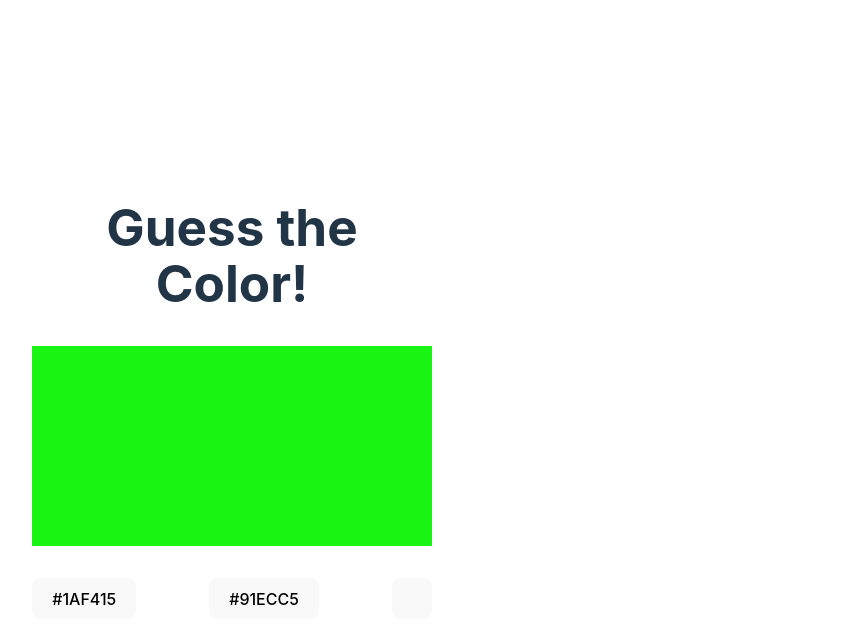
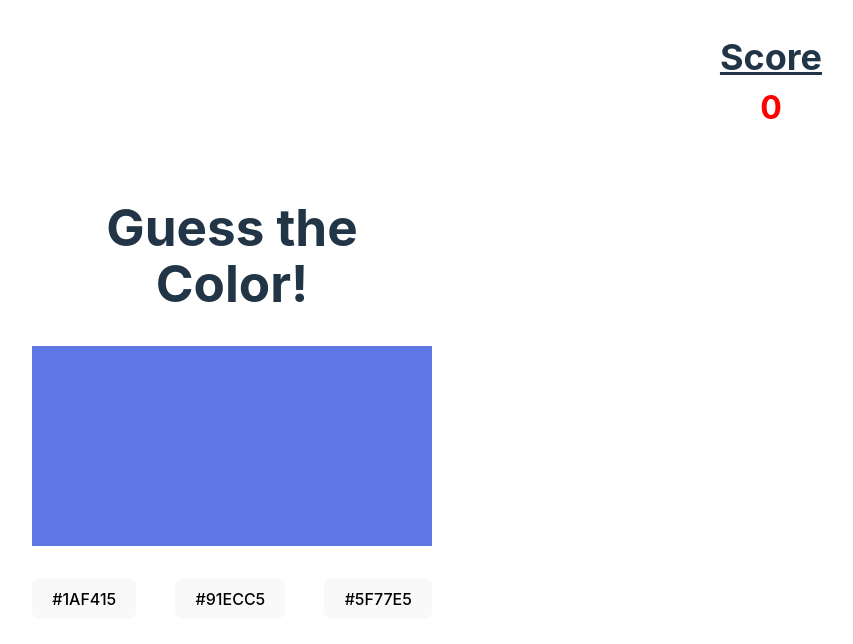
Before and after one commit to phscloq/guess-the-color, a React (Vite) app: page / in a window 1280 px wide. Shown: the top 644 px of the page, without its empty margins (408-1261 px from the left). Built offline with nearby package versions, Linux system fonts and the light colour scheme.

Commit message:
Add score display and tracking to the game

```diff
--- a/src/App.css
+++ b/src/App.css
@@ -34,3 +34,19 @@
 p{
   font-weight:bold;
 }
+.score-container{
+  position: fixed;
+  top: 0;
+  right: 50px;
+  font-weight: bold;
+  font-size: 1.5rem;
+}
+.score-title{
+  text-decoration: underline;
+  margin-bottom: 0;
+}
+.score-number{
+  margin-top: 0;
+  font-size: 2rem;
+  color: red;
+}
--- a/src/App.tsx
+++ b/src/App.tsx
@@ -4,38 +4,42 @@ import './App.css'
 
 function App() {
   const digits = ['0', '1', '2', '3', '4', '5', '6', '7', '8', '9', 'A', 'B', 'C', 'D', 'E', 'F'];
-
   const [color, setColor] = useState<string>("");
   const [answers, setAnswers] = useState<string []>([]);
   const [statement, setStatement] = useState<string>("");
+  const [score, setScore] = useState<number>(0);
+
   const getColor = ()=>{
     let newColor = '#';
     for(let i=0; i<6; i++){
       newColor += digits[Math.floor(Math.random()* digits.length )];
-      console.log(newColor);
-      console.log(i);
     }
-    setColor(newColor);
     return newColor;
   }
 
   useEffect(()=>{
-    getColor();
-    const newAnswers = [color, getColor(), getColor()].sort(() => Math.random() - 0.5);
+    const rightColor = getColor();
+    setColor(rightColor);
+    const newAnswers = [rightColor, getColor(), getColor()].sort(() => Math.random() - 0.5);
     setAnswers(newAnswers);
   },[])
 
   const handleClick = (e:any)=>{
     if(e.target.innerHTML === color){
       const rightColor = getColor();
+      const newScore = score;
       setColor(rightColor);
       setAnswers([rightColor, getColor(), getColor()].sort(() => Math.random() - 0.5));
       setStatement('Correct!');
+      setScore(newScore+1);
   }
   else{
+      setScore(0);
       setStatement('Wrong!');
   }
   }
+
+
   return (
     <>
       <div className='App'>
@@ -49,7 +53,10 @@ function App() {
               })}
             </div>
             <p className={`${statement== 'Correct!' ? 'correct-text': 'wrong-text'}`}>{statement}</p>
-
+        </div>
+        <div className='score-container'>
+          <h2 className='score-title'>Score</h2>
+          <p className='score-number'>{score}</p>
         </div>
       </div>
 
```
